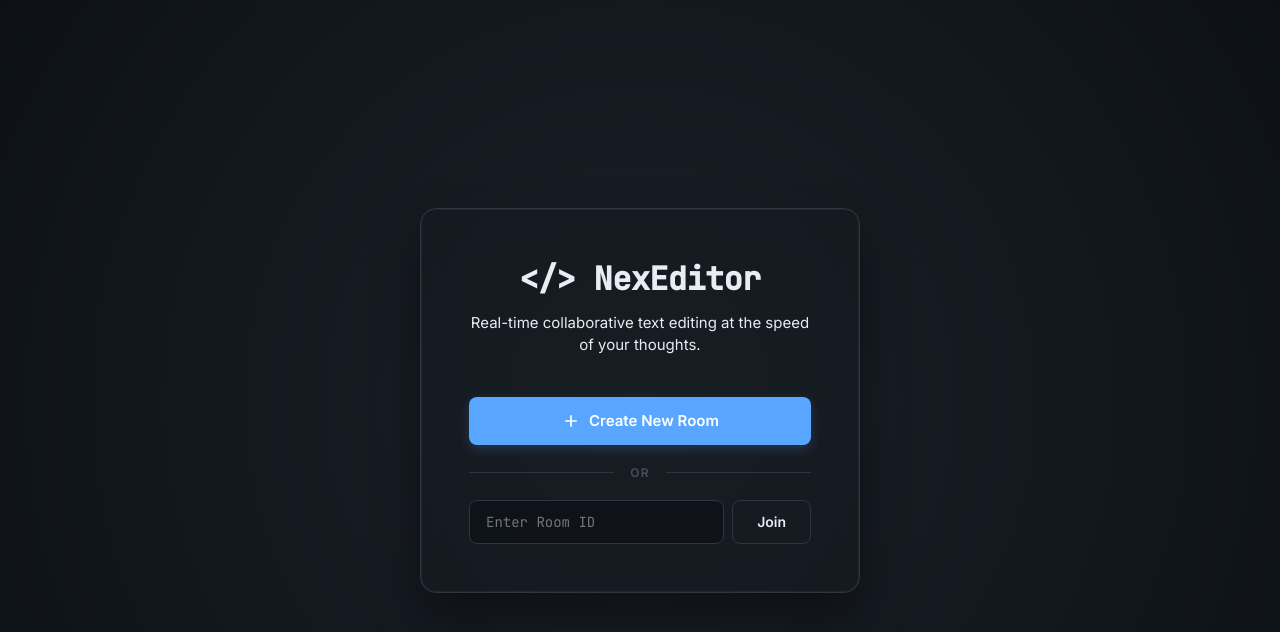
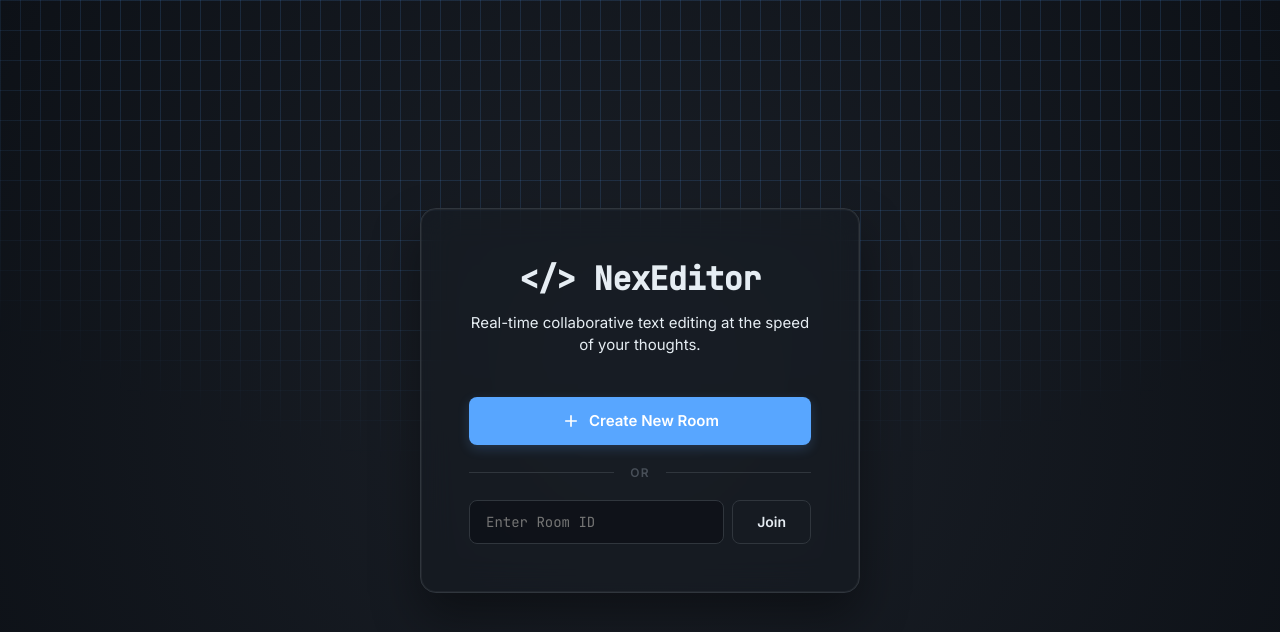
Before and after one commit to xyron24/NexEditor, a website: page client/index.html in a window 1280 px wide. Drawn offline with nearby package versions, Linux system fonts and the light colour scheme.

Commit message:
Minor UI changes

```diff
--- a/client/index.html
+++ b/client/index.html
@@ -38,6 +38,7 @@
 
 <body>
   <div id="landing-page">
+    <div class="grid-background"></div>
     <div class="landing-card">
       <h1 class="landing-title">&lt;/&gt; NexEditor</h1>
       <p class="landing-subtitle">Real-time collaborative text editing at the speed of your thoughts.</p>
--- a/client/style.css
+++ b/client/style.css
@@ -469,7 +469,32 @@ body {
   font-family: var(--font-ui);
 }
 
+.grid-background {
+  position: absolute;
+  top: 0;
+  right: 0;
+  bottom: 0;
+  left: 0;
+  z-index: 0;
+  background-image: linear-gradient(to right, rgba(88, 166, 255, 0.15) 1px, transparent 1px),
+    linear-gradient(to bottom, rgba(88, 166, 255, 0.15) 1px, transparent 1px);
+  background-size: 20px 30px;
+  -webkit-mask-image: radial-gradient(
+    ellipse 70% 60% at 50% 0%,
+    #000 60%,
+    transparent 100%
+  );
+  mask-image: radial-gradient(
+    ellipse 70% 60% at 50% 0%,
+    #000 60%,
+    transparent 100%
+  );
+  pointer-events: none;
+}
+
 .landing-card {
+  position: relative;
+  z-index: 1;
   background: rgba(22, 27, 34, 0.6);
   border: 1px solid var(--border);
   border-radius: 16px;
```
Also changed, not shown: client/network.js (line endings or trailing spaces), 1 other file.
